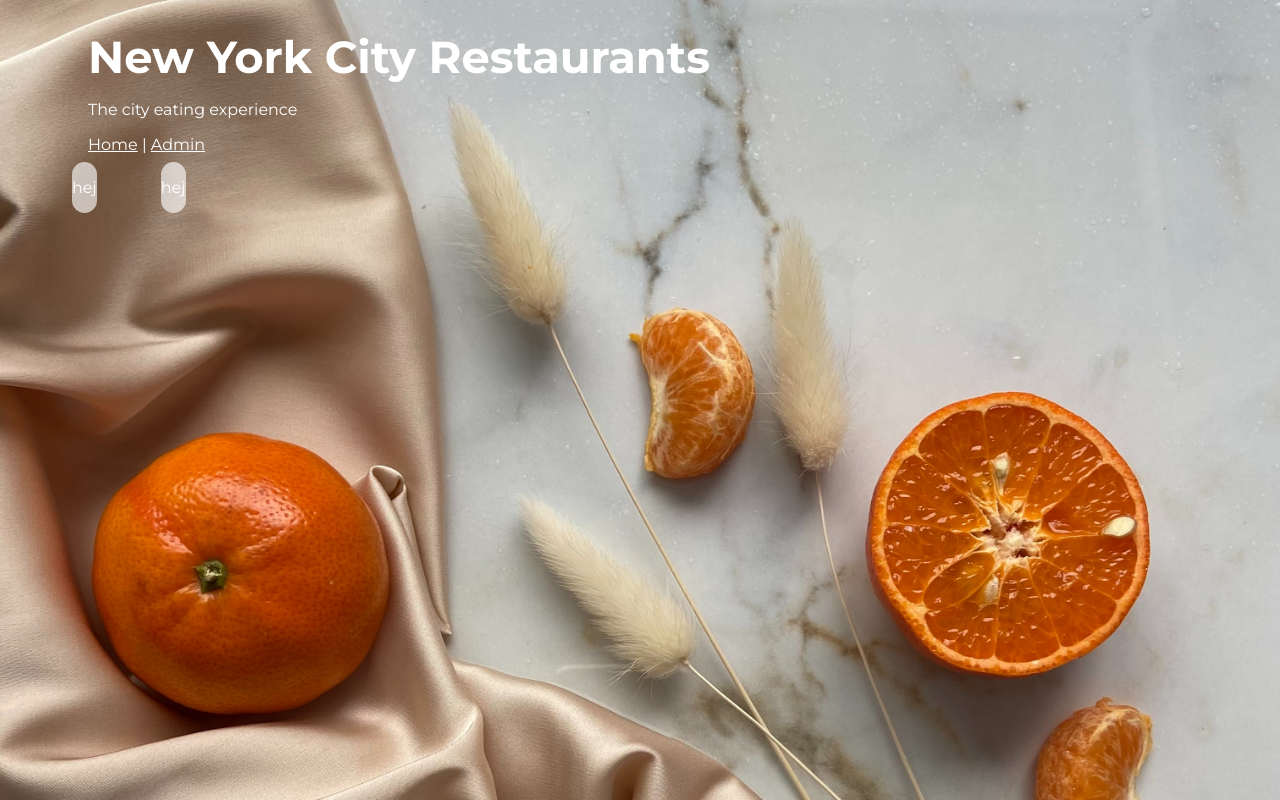
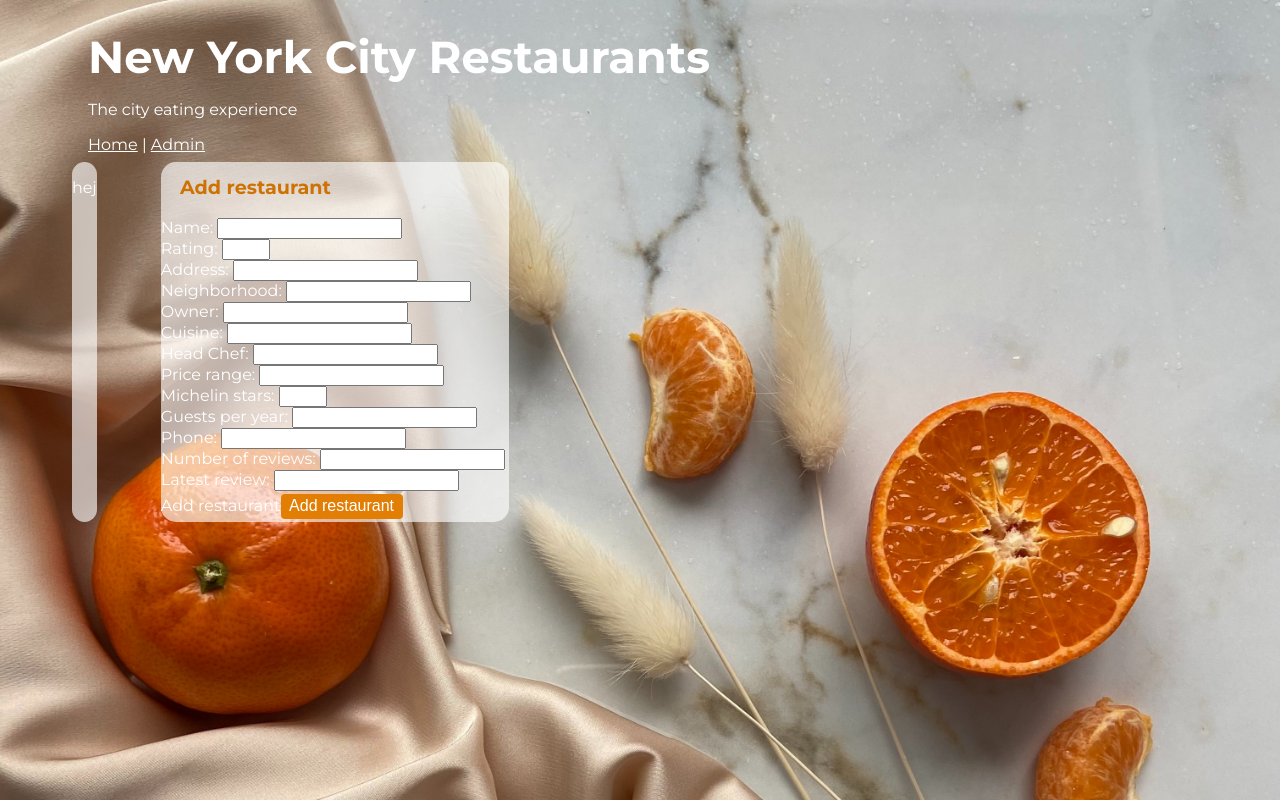
Before and after one commit to EmmaPesjak/Restaurant-website-Frontend, an Angular app: page /admin in a window 1280 px wide. Built offline with nearby package versions, Linux system fonts and the light colour scheme.

Commit message:
added add-restaurant

```diff
--- /dev/null
+++ b/src/app/add-restaurant/add-restaurant.component.css
@@ -0,0 +1,13 @@
+
+h1 {
+    color: rgb(206, 114, 3);
+    font-weight: bold;
+    display: block;
+    margin-bottom: 1em;
+    font-size: 1.2em;
+    margin-left: 1em;
+}
+
+input[type=button] {
+    width: 35%;
+}
--- /dev/null
+++ b/src/app/add-restaurant/add-restaurant.component.html
@@ -0,0 +1,71 @@
+<form class="add-restaurant-form">
+
+    <h1>Add restaurant</h1>
+
+    <label>Name:
+      <input [(ngModel)]="name" name="name"/>
+    </label>&nbsp;<br>
+
+    <label>Rating:
+      <input [(ngModel)]="rating" name="rating" type="number" min="0" max="5"/>
+    </label>&nbsp;<br>
+
+    <label>Address:
+      <input [(ngModel)]="address" name="address"/>
+    </label>&nbsp;<br>
+
+    <label>Neighborhood:
+      <input [(ngModel)]="neighborhood" name="neighborhood"/>
+    </label>&nbsp;<br>
+
+    <label>Owner:
+      <input [(ngModel)]="owner" name="owner"/>
+    </label>&nbsp;<br>
+
+    <label>Cuisine:
+        <input [(ngModel)]="cuisine" name="cuisine"/>
+    </label>&nbsp;<br>
+
+    <label>Head Chef:
+        <input [(ngModel)]="headChef" name="headChef"/>
+    </label>&nbsp;<br>
+
+    <label>Price range:
+        <input [(ngModel)]="priceRange" name="priceRange"/>
+    </label>&nbsp;<br>
+
+    <label>Michelin stars:
+        <input [(ngModel)]="michelinStars" name="michelinStars" type="number" min="0" max="3"/>
+    </label>&nbsp;<br>
+
+    <label>Guests per year:
+        <input [(ngModel)]="guestsPerYear" name="guestsPerYear" type="number" min="0"/>
+    </label>&nbsp;<br>
+
+    <label>Phone:
+        <input [(ngModel)]="phone" name="phone"/>
+    </label>&nbsp;<br>
+
+    <label>Number of reviews:
+        <input [(ngModel)]="noOfReviews" name="noOfReviews" type="number" min="0"/>
+    </label>&nbsp;<br>
+
+    <label>Latest review:
+        <input [(ngModel)]="latestReview" name="latestReview"/>
+    </label>&nbsp;<br>
+
+    <!-- (click)="addUser()" => call addUser method on each click -->
+    <span class="button add" (click)="addRestaurant()">Add restaurant</span>
+
+    <input type="button" value="Add restaurant" (click)="addRestaurant()">
+
+    <!--
+          We use the *ngIf structural directive to hide or show a message (error or success when adding a user).
+
+          Property binding in Angular helps us set values for properties of HTML elements.
+          We use property binding the set wich css class to use for styling the <p> element.
+          If the message is of type 'success' the success class (defind in add-user.component.css) is used.
+          If the message is of type 'error' the error class (defind in add-user.component.css) is used.
+
+    <p *ngIf="message" [class]="message.type">{{ message.message }}</p>-->
+</form>
--- /dev/null
+++ b/src/app/add-restaurant/add-restaurant.component.ts
@@ -0,0 +1,56 @@
+import { Component, EventEmitter, Output } from '@angular/core';
+import { BackendService } from '../backend.service';
+import { Restaurant } from '../restaurant';
+import { HttpErrorResponse } from "@angular/common/http";
+
+@Component({
+  selector: 'app-add-restaurant',
+  templateUrl: './add-restaurant.component.html',
+  styleUrls: ['./add-restaurant.component.css']
+})
+export class AddRestaurantComponent {
+
+  name: string;
+  rating?: number;
+  address: string;
+  neighborhood: string;
+  owner: string;
+  cuisine: string;
+  headChef: string;
+  priceRange: string;
+  michelinStars?: number;
+  guestsPerYear?: number;
+  phone: string;
+  noOfReviews?: number;
+  latestReview: string;
+
+  @Output() newRestaurantEvent: EventEmitter<Restaurant>;
+
+
+
+  constructor(private backend: BackendService) {
+    this.name = "";
+    this.rating = undefined;
+    this.address = "";
+    this.neighborhood = "";
+    this.owner = "";
+    this.cuisine = "";
+    this.headChef = "";
+    this.priceRange = "";
+    this.michelinStars = undefined;
+    this.guestsPerYear = undefined;
+    this.phone = "";
+    this.noOfReviews = undefined;
+    this.latestReview = "";
+
+    // Tells Angular to create a new event emitter and that the
+    // data it emits is of type User (when a new user is successfully added).
+    this.newRestaurantEvent = new EventEmitter<Restaurant>();
+  }
+
+
+  addRestaurant() {
+
+  }
+
+}
--- a/src/app/admin/admin.component.html
+++ b/src/app/admin/admin.component.html
@@ -6,7 +6,7 @@
     </div>
 
     <div class="right-col">
-        <p>hej</p>
+        <app-add-restaurant></app-add-restaurant>
     </div>
 
 </main>
--- a/src/app/restaurant-list/restaurant-list.component.css
+++ b/src/app/restaurant-list/restaurant-list.component.css
@@ -34,21 +34,3 @@ tbody ul {
 .borough {
     font-weight: bold;
 }
-
-input[type=button] {
-    background-color: rgb(226, 126, 4);
-    border: none;
-    width: 100%;
-    color: white;
-    padding: .2em 0;
-    border-radius: .25em;
-    font-size: 1.0em;
-    cursor: pointer;
-    margin-top: .2em;
-    margin-bottom: .2em;
-    padding: .2em;
-}
-
-input[type=button]:hover {
-    background-color: maroon;
-}
--- a/src/app/restaurant-list/restaurant-list.component.html
+++ b/src/app/restaurant-list/restaurant-list.component.html
@@ -21,7 +21,7 @@
                     <td>{{ restaurant.name}}</td>
                     <td>{{ restaurant.rating }}</td>
                     <td>{{ restaurant.priceRange }}</td>
-                    <td><input type="button" value="Details"></td>
+                    <td><input type="button" value="Details" (click)="showDetails(restaurant.name)"></td>
                 </tr>
             </ng-container>
         </ng-container>
--- a/src/app/restaurant-list/restaurant-list.component.ts
+++ b/src/app/restaurant-list/restaurant-list.component.ts
@@ -31,4 +31,8 @@ export class RestaurantListComponent {
       })
       .catch(error => console.error(`An error occurred getting all restaurants: ${error}`));
   }
+
+  showDetails(restaurantName: string) {
+    console.log(restaurantName)
+  }
 }
--- a/src/app/restaurant.ts
+++ b/src/app/restaurant.ts
@@ -1,7 +1,7 @@
 export interface Restaurant {
     name: string;
-    rating: string;
-    address: number;
+    rating: number;
+    address: string;
     neighborhood: string;
     owner: string;
     cuisine: string;
--- a/src/styles.css
+++ b/src/styles.css
@@ -9,3 +9,21 @@ body {
     font-family: 'Montserrat', sans-serif;
     color: white;
 }
+
+input[type=button] {
+    background-color: rgb(226, 126, 4);
+    border: none;
+    width: 100%;
+    color: white;
+    padding: .2em 0;
+    border-radius: .25em;
+    font-size: 1.0em;
+    cursor: pointer;
+    margin-top: .2em;
+    margin-bottom: .2em;
+    padding: .2em;
+}
+
+input[type=button]:hover {
+    background-color: maroon;
+}
```
Also changed, not shown: src/app/app.module.ts (+6 -2 lines).
